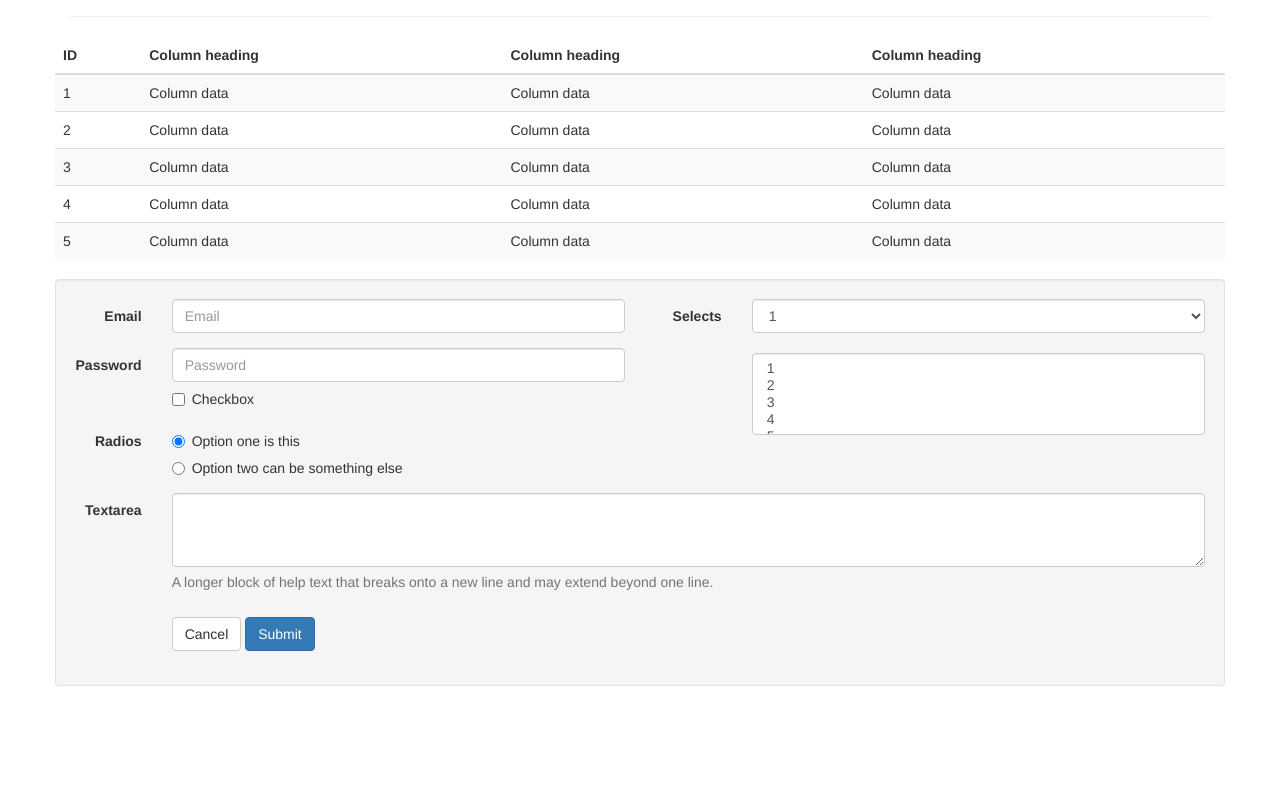
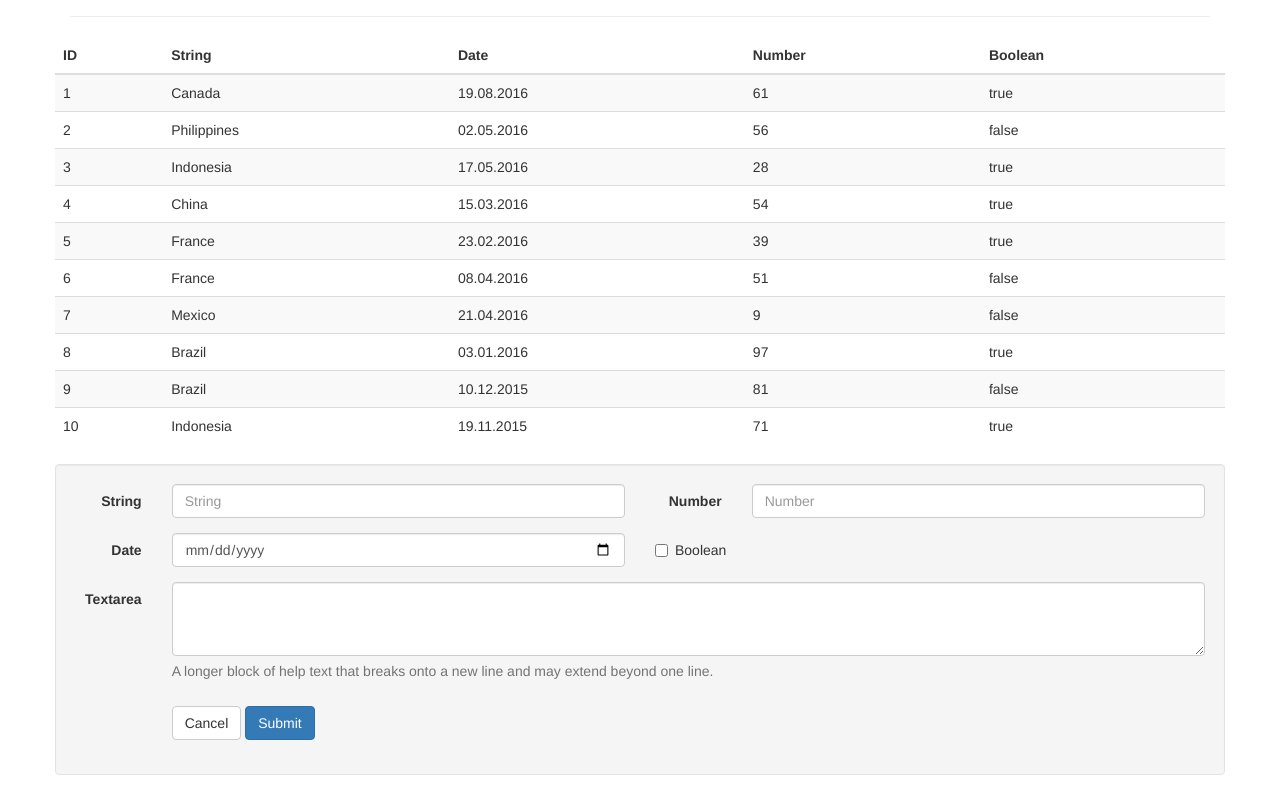
Before and after one commit to rumter/tapaculo, a website: page editor.html in a window 1280 px wide. Shown: the part 103-898 px from the top of the page. Before the commit the page ends 809 px from the top, so only its background shows below. Drawn offline with nearby package versions, Linux system fonts and the light colour scheme.

Commit message:
Верстка страницы-редактора #1 * Добавил столбцы на разные типы данных и форму для их редактирования

```diff
--- a/editor.html
+++ b/editor.html
@@ -30,41 +30,82 @@
         <thead>
           <tr>
             <th>ID</th>
-            <th>Column heading</th>
-            <th>Column heading</th>
-            <th>Column heading</th>
+            <th>String</th>
+            <th>Date</th>
+            <th>Number</th>
+            <th>Boolean</th>
           </tr>
         </thead>
         <tbody>
           <tr>
             <td>1</td>
-            <td>Column data</td>
-            <td>Column data</td>
-            <td>Column data</td>
+            <td>Canada</td>
+            <td>19.08.2016</td>
+            <td>61</td>
+            <td>true</td>
           </tr>
           <tr>
             <td>2</td>
-            <td>Column data</td>
-            <td>Column data</td>
-            <td>Column data</td>
+            <td>Philippines</td>
+            <td>02.05.2016</td>
+            <td>56</td>
+            <td>false</td>
           </tr>
           <tr>
             <td>3</td>
-            <td>Column data</td>
-            <td>Column data</td>
-            <td>Column data</td>
+            <td>Indonesia</td>
+            <td>17.05.2016</td>
+            <td>28</td>
+            <td>true</td>
           </tr>
           <tr>
             <td>4</td>
-            <td>Column data</td>
-            <td>Column data</td>
-            <td>Column data</td>
+            <td>China</td>
+            <td>15.03.2016</td>
+            <td>54</td>
+            <td>true</td>
           </tr>
           <tr>
             <td>5</td>
-            <td>Column data</td>
-            <td>Column data</td>
-            <td>Column data</td>
+            <td>France</td>
+            <td>23.02.2016</td>
+            <td>39</td>
+            <td>true</td>
+          </tr>
+          <tr>
+            <td>6</td>
+            <td>France</td>
+            <td>08.04.2016</td>
+            <td>51</td>
+            <td>false</td>
+          </tr>
+          <tr>
+            <td>7</td>
+            <td>Mexico</td>
+            <td>21.04.2016</td>
+            <td>9</td>
+            <td>false</td>
+          </tr>
+          <tr>
+            <td>8</td>
+            <td>Brazil</td>
+            <td>03.01.2016</td>
+            <td>97</td>
+            <td>true</td>
+          </tr>
+          <tr>
+            <td>9</td>
+            <td>Brazil</td>
+            <td>10.12.2015</td>
+            <td>81</td>
+            <td>false</td>
+          </tr>
+          <tr>
+            <td>10</td>
+            <td>Indonesia</td>
+            <td>19.11.2015</td>
+            <td>71</td>
+            <td>true</td>
           </tr>
         </tbody>
       </table>
@@ -77,60 +118,35 @@
 
             <div class="col-lg-6">
               <div class="form-group">
-                <label for="inputEmail" class="col-lg-2 control-label">Email</label>
+                <label for="inputString" class="col-lg-2 control-label">String</label>
                 <div class="col-lg-10">
-                  <input class="form-control" id="inputEmail" placeholder="Email" type="text">
+                  <input class="form-control" id="inputString" placeholder="String" type="text">
                 </div>
               </div>
+
               <div class="form-group">
-                <label for="inputPassword" class="col-lg-2 control-label">Password</label>
+                <label for="inputDate" class="col-lg-2 control-label">Date</label>
                 <div class="col-lg-10">
-                  <input class="form-control" id="inputPassword" placeholder="Password" type="password">
-                  <div class="checkbox">
-                    <label>
-                      <input type="checkbox"> Checkbox
-                    </label>
-                  </div>
-                </div>
-              </div>
-              <div class="form-group">
-                <label class="col-lg-2 control-label">Radios</label>
-                <div class="col-lg-10">
-                  <div class="radio">
-                    <label>
-                      <input name="optionsRadios" id="optionsRadios1" value="option1" checked="" type="radio">
-                      Option one is this
-                    </label>
-                  </div>
-                  <div class="radio">
-                    <label>
-                      <input name="optionsRadios" id="optionsRadios2" value="option2" type="radio">
-                      Option two can be something else
-                    </label>
-                  </div>
+                  <input class="form-control" id="inputDate" placeholder="Date" type="date">
                 </div>
               </div>
             </div>
 
             <div class="col-lg-6">
               <div class="form-group">
-                <label for="select" class="col-lg-2 control-label">Selects</label>
+                <label for="inputNumber" class="col-lg-2 control-label">Number</label>
                 <div class="col-lg-10">
-                  <select class="form-control" id="select">
-                    <option>1</option>
-                    <option>2</option>
-                    <option>3</option>
-                    <option>4</option>
-                    <option>5</option>
-                  </select>
-                  <br>
-                  <select multiple="" class="form-control">
-                    <option>1</option>
-                    <option>2</option>
-                    <option>3</option>
-                    <option>4</option>
-                    <option>5</option>
-                  </select>
+                  <input class="form-control" id="inputNumber" placeholder="Number" type="text">
+                </div>
+              </div>
+
+              <div class="form-group">
+                <div class="col-lg-10">
+                  <div class="checkbox">
+                    <label>
+                      <input type="checkbox"> Boolean
+                    </label>
+                  </div>
                 </div>
               </div>
             </div>
```
